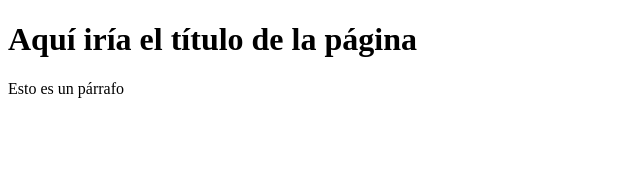
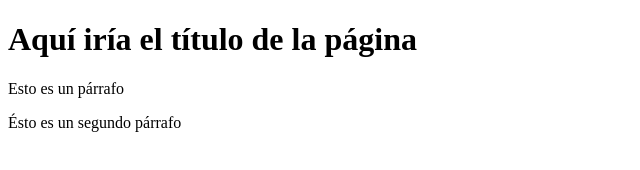
Before and after one commit to arturolopm/Proyecto-web-empresa-C, a plain HTML site: page index.html in a window 1280 px wide. Shown: the whole page, without its empty margins (0-640 px from the left). Drawn offline with Linux system fonts and the light colour scheme.

Commit message:
Agragando segundo párrafo

```diff
--- a/index.html
+++ b/index.html
@@ -9,5 +9,6 @@
 <body>
     <h1>Aquí iría el título de la página</h1>
     <p> Esto es un párrafo</p>
+    <p>Ésto es un segundo párrafo</p>
 </body>
 </html>
```
